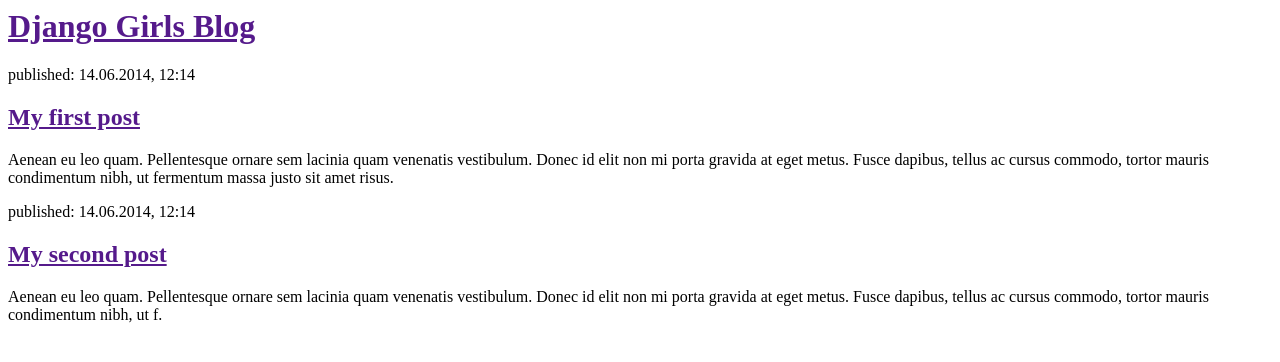
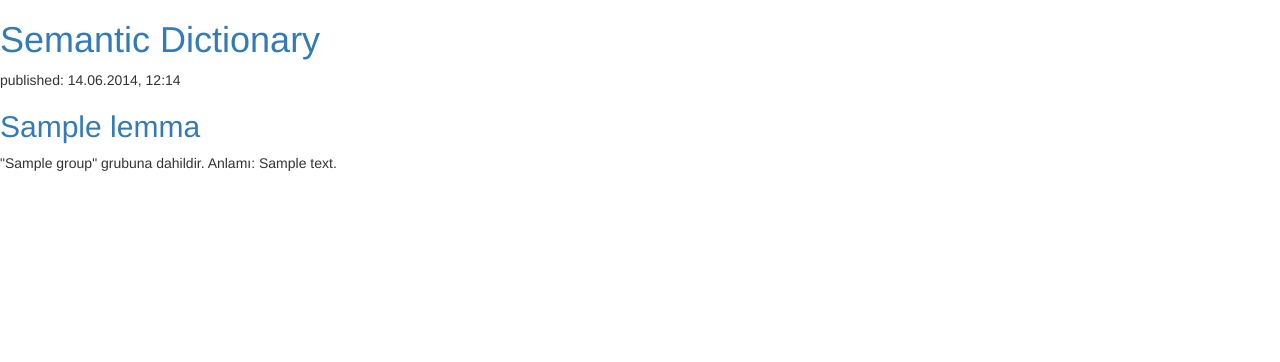
Before and after one commit to cgl/semDict, a Django app: template semDictBackend/semDict/templates/semDict/token_list.html in a window 1280 px wide. Shown: the top 362 px of the page. Run offline with Django 3.2, Linux system fonts and the light colour scheme; the template is opened without the code that fills it: most values are stand-ins (such as "Sample title", 1, 10 or a date in 2020); parts of the project's set-up code (start-up, migrations or seed data) failed here and were passed over; some libraries are stand-ins or nearby versions.

Commit message:
first dynamic version

```diff
--- a/semDictBackend/semDict/templates/semDict/token_list.html
+++ b/semDictBackend/semDict/templates/semDict/token_list.html
@@ -1,22 +1,20 @@
 <html>
     <head>
-        <title>Django Girls blog</title>
+      <title>Django Girls blog</title>
+      <link rel="stylesheet" href="//maxcdn.bootstrapcdn.com/bootstrap/3.2.0/css/bootstrap.min.css">
+<link rel="stylesheet" href="//maxcdn.bootstrapcdn.com/bootstrap/3.2.0/css/bootstrap-theme.min.css">
     </head>
     <body>
         <div>
-            <h1><a href="">Django Girls Blog</a></h1>
+            <h1><a href="">Semantic Dictionary</a></h1>
         </div>
+	{% for token in tokens %}
+	<div>
+            <p>published: 14.06.2014, 12:14</p>
+            <h2><a href="">{{ token.lemma }}</a></h2>
+	    <p>"{{ token.group.name }}" grubuna dahildir. Anlamı: {{ token.description }} </p>
+        </div>
+	{% endfor %}
 
-        <div>
-            <p>published: 14.06.2014, 12:14</p>
-            <h2><a href="">My first post</a></h2>
-            <p>Aenean eu leo quam. Pellentesque ornare sem lacinia quam venenatis vestibulum. Donec id elit non mi porta gravida at eget metus. Fusce dapibus, tellus ac cursus commodo, tortor mauris condimentum nibh, ut fermentum massa justo sit amet risus.</p>
-        </div>
-
-        <div>
-            <p>published: 14.06.2014, 12:14</p>
-            <h2><a href="">My second post</a></h2>
-            <p>Aenean eu leo quam. Pellentesque ornare sem lacinia quam venenatis vestibulum. Donec id elit non mi porta gravida at eget metus. Fusce dapibus, tellus ac cursus commodo, tortor mauris condimentum nibh, ut f.</p>
-        </div>
     </body>
 </html>
--- a/semDictBackend/semDict/views.py
+++ b/semDictBackend/semDict/views.py
@@ -1,4 +1,7 @@
 from django.shortcuts import render
+from semDict.models import Token
 
 def token_list(request):
-    return render(request, 'semDict/token_list.html', {})
+    tokens = Token.objects.all()
+    return render(request, 'semDict/token_list.html', {'tokens' : tokens,
+                                                       'flag': True})
```
